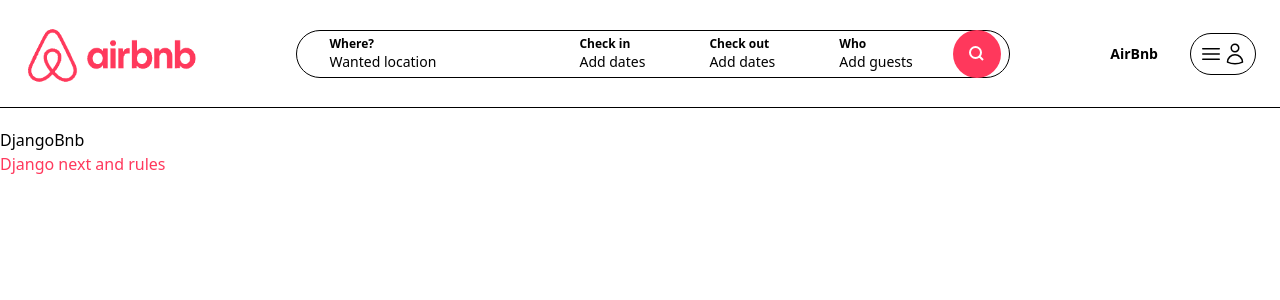
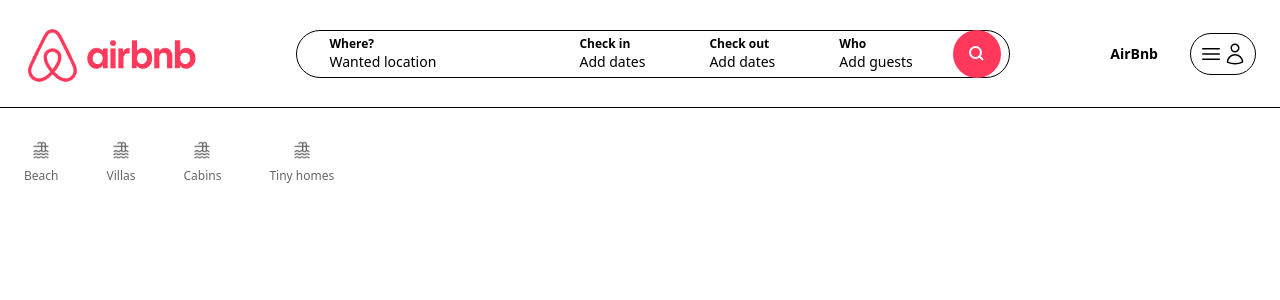
Before and after one commit to reganjaygabriel/final_project, a Next.js app: page / in a window 1280 px wide. Shown: the top 300 px of the page. Built offline with nearby package versions, Linux system fonts and the light colour scheme.

Commit message:
V1-Categories on the front page, Gabriel, Regan Jay

```diff
--- /dev/null
+++ b/app/components/Categories.tsx
@@ -0,0 +1,52 @@
+import Image from "next/image";
+
+const Categories = () => {
+  return (
+    <div className="pt-3 cursor-pointer pb-6 flex items-center space-x-12">
+      <div className="pb-4 flex flex-col items-center space-y-2 border-b-2 border-white hover:border-gray-200 opacity-60 hover:opacity-100">
+        <Image
+          src="/icn_category_beach.jpeg"
+          alt="Category - Beach"
+          width={20}
+          height={20}
+        />
+
+        <span className="text-xs ">Beach</span>
+      </div>
+
+      <div className="pb-4 flex flex-col items-center space-y-2 border-b-2 border-white hover:border-gray-200 opacity-60 hover:opacity-100">
+        <Image
+          src="/icn_category_beach.jpeg"
+          alt="Category - Beach"
+          width={20}
+          height={20}
+        />
+
+        <span className="text-xs ">Villas</span>
+      </div>
+
+      <div className="pb-4 flex flex-col items-center space-y-2 border-b-2 border-white hover:border-gray-200 opacity-60 hover:opacity-100">
+        <Image
+          src="/icn_category_beach.jpeg"
+          alt="Category - Beach"
+          width={20}
+          height={20}
+        />
+
+        <span className="text-xs ">Cabins</span>
+      </div>
+
+      <div className="pb-4 flex flex-col items-center space-y-2 border-b-2 border-white hover:border-gray-200 opacity-60 hover:opacity-100">
+        <Image
+          src="/icn_category_beach.jpeg"
+          alt="Category - Beach"
+          width={20}
+          height={20}
+        />
+
+        <span className="text-xs ">Tiny homes</span>
+      </div>
+    </div>
+  );
+};
+export default Categories;
--- a/app/page.tsx
+++ b/app/page.tsx
@@ -1,12 +1,9 @@
-import Image from "next/image";
+import Categories from "./components/Categories";
 
 export default function Home() {
   return (
-    <div className="">
-      <main className="">
-        DjangoBnb
-        <h2 className="text-airbnb">Django next and rules</h2>
-      </main>
-    </div>
+    <main className="max-w-[1500px] mx-auto px-6">
+      <Categories />
+    </main>
   );
 }
```
Also changed, not shown: public/icn_category_beach.jpeg (added).
